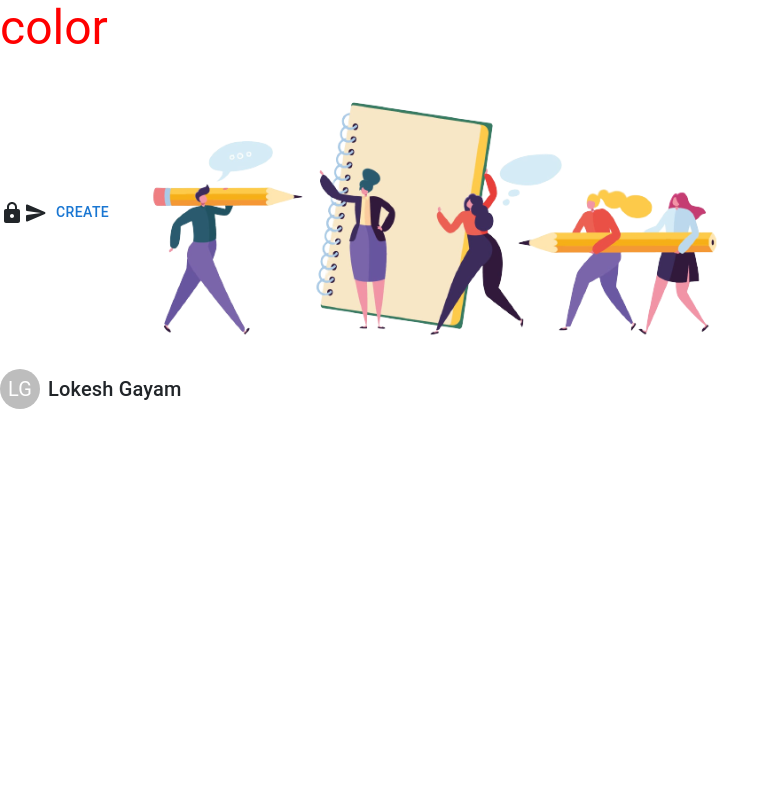
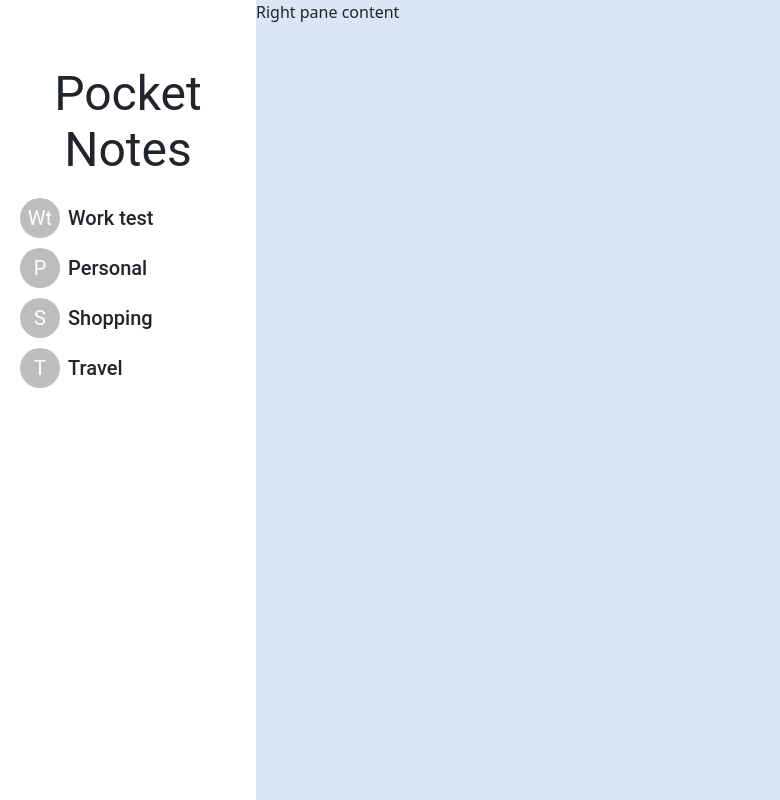
Before and after one commit to honeyharshita24/PocketNotes, a React (Create React App) app: page / in a window 1280 px wide. Shown: the whole page, without its empty margins (0-780 px from the left). Built offline with nearby package versions, Linux system fonts and the light colour scheme.

Commit message:
updated naming conventions and homepage

```diff
--- a/src/components/atoms/Avatar/Avatar.jsx
+++ /dev/null
@@ -1,19 +0,0 @@
-import React, { Component } from 'react';
-import Avatar from '@mui/material/Avatar';
-
-class Avatar1 extends Component {
-    render() {
-        const {name}= this.props;
-        return <Avatar {...stringAvatar(name)}/>;
-    }
-}
-function stringAvatar(name) {
-    return {
-    //   sx: {
-    //     bgcolor: stringToColor(name),
-    //   },
-      children: `${name.split(' ')[0][0]}${name.split(' ')[1][0]}`,
-    };
-  }
-
-export default Avatar1;
--- /dev/null
+++ b/src/components/atoms/AvatarIcon/AvatarIcon.jsx
@@ -0,0 +1,28 @@
+import React, { Component } from 'react';
+import Avatar from '@mui/material/Avatar';
+
+class AvatarIcon extends Component {
+    render() {
+        const {name} = this.props;
+        return <Avatar {...stringAvatar(name)} />;
+    }
+}
+
+function stringAvatar(name) {
+    const nameParts = name.split(' ');
+    let initials;
+
+    if (nameParts.length === 1) {
+        // If there is only one word, take the first letter
+        initials = nameParts[0][0];
+    } else {
+        // If there are multiple words, take the first letter of the first two words
+        initials = `${nameParts[0][0]}${nameParts[1][0]}`;
+    }
+
+    return {
+        children: initials,
+    };
+}
+
+export default AvatarIcon;
--- a/src/components/molecules/groupNames/groupNames.jsx
+++ b/src/components/molecules/GroupName/GroupName.jsx
@@ -1,5 +1,5 @@
 import React, { Component } from 'react';
-import Avatar1 from '../../atoms/Avatar/Avatar';
+import Avatar1 from '../../atoms/AvatarIcon/AvatarIcon';
 import Typography from '@mui/material/Typography';
 import Box from '@mui/material/Box';
 
--- a/src/components/pages/homePage/homePage.jsx
+++ b/src/components/pages/homePage/homePage.jsx
@@ -1,9 +1,68 @@
 import React, { Component } from 'react';
+import Text from '../../atoms/Text/Text';
+import { ThemeProvider } from '@mui/material';
+import theme from '../../../theme';
+import GroupName from '../../molecules/GroupName/GroupName';
 
 class HomePage extends Component {
-    state = {  }
+    state = {};
+
+    pageStyles = {
+        splitScreen: {
+            display: 'flex',
+            flexDirection: 'row',
+            height: '100vh',
+        },
+        leftPane: {
+            width: '20%',
+            height: '100vh',
+            display: 'flex',
+            flexDirection: 'column',
+            alignItems: 'center',
+        },
+        textContainer: {
+            width: '100%',
+            textAlign: 'center',
+            paddingTop: '66px',
+        },
+        namesContainer: {
+            width: '100%',
+            textAlign: 'left',
+            paddingLeft: '20px',
+            marginTop: '20px', // Space between the title and the list
+        },
+        nameItem: {
+            marginBottom: '10px', // Space between each list item
+        },
+        rightPane: {
+            width: '80%',
+            height: '100vh',
+            backgroundColor: '#DAE5F5',
+        },
+    };
+
     render() {
-        return ();
+        const noteGroupNames = ['Work test', 'Personal', 'Shopping', 'Travel']; // Added more names for demonstration
+
+        return (
+            <ThemeProvider theme={theme}>
+                <div style={this.pageStyles.splitScreen}>
+                    <div style={this.pageStyles.leftPane}>
+                        <div style={this.pageStyles.textContainer}>
+                            <Text variant="h1">Pocket Notes</Text>
+                        </div>
+                        <div style={this.pageStyles.namesContainer}>
+                            {noteGroupNames.map((name) => (
+                                <div key={name} style={this.pageStyles.nameItem}>
+                                    <GroupName name={name} />
+                                </div>
+                            ))}
+                        </div>
+                    </div>
+                    <div style={this.pageStyles.rightPane}>Right pane content</div>
+                </div>
+            </ThemeProvider>
+        );
     }
 }
 
--- a/src/index.js
+++ b/src/index.js
@@ -5,23 +5,25 @@ import App from './App';
 import reportWebVitals from './reportWebVitals';
 import "bootstrap/dist/css/bootstrap.css";
 import Counters from './components/counters';
-import Typography1 from './components/atoms/typography/typography.jsx';
-import Avatar1 from './components/atoms/Avatar/Avatar.jsx';
+import Typography1 from './components/atoms/Text/Text.jsx';
+import Avatar1 from './components/atoms/AvatarIcon/AvatarIcon.jsx';
 import LockIcon from './components/atoms/lockIcon/lockIcon.jsx';
 import SendIcon from './components/atoms/sendIcon/sendIcon.jsx';
 import CreateButton from './components/atoms/createButton/createButton.jsx';
-import HomePage from './components/atoms/homePageImg/homePageImg.jsx';
-import GroupName from './components/molecules/groupNames/groupNames.jsx';
+import HomePageImg from './components/atoms/HomePageImg/HomePageImg.jsx';
+import GroupName from './components/molecules/GroupName/GroupName.jsx';
+import HomePage from './components/pages/homePage/homePage.jsx';
 
 const root = ReactDOM.createRoot(document.getElementById('root'));
 root.render(
   <React.StrictMode>
-    <Typography1 styles={{color:'red'}}>color</Typography1>
+    {/* <Typography1 styles={{color:'red'}}>color</Typography1>
     <LockIcon/>
     <SendIcon/>
-    <CreateButton/>
+    <CreateButton/> */}
+    {/* <HomePageImg/> */}
+    {/* <GroupName name="Lokesh Gayam"/> */}
     <HomePage/>
-    <GroupName name="Lokesh Gayam"/>
   </React.StrictMode>
 );
 
--- /dev/null
+++ b/src/theme.jsx
@@ -0,0 +1,22 @@
+import { createTheme } from "@mui/material/styles";
+
+const theme = createTheme({
+  typography: {
+    // Change the default font family
+    fontFamily: "Roboto, sans-serif",
+
+    // Modify specific variants
+    h1: {
+      fontSize: "35px",
+      fontWeight: 500,
+      color: "#263238",
+    },
+    h2: {
+      fontSize: "24px",
+      lineHeight: 1.5,
+      fontWeight:500
+    },
+  },
+});
+
+export default theme;
```
Also changed, not shown: src/components/atoms/HomePageImg/HomePageImg.jsx (renamed from src/components/atoms/homePageImg/homePageImg.jsx), src/components/atoms/Text/Text.jsx (renamed from src/components/atoms/typography/typography.jsx).
